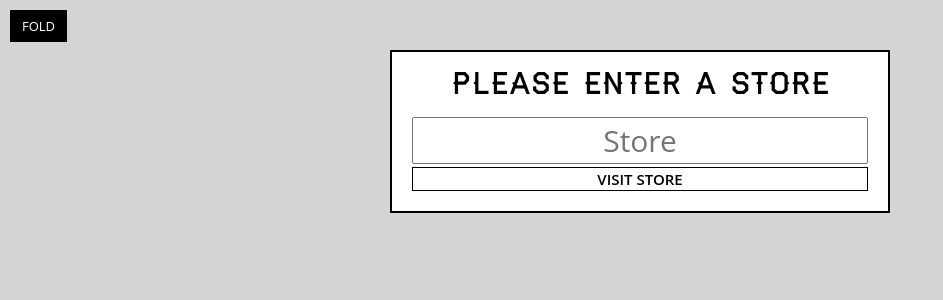
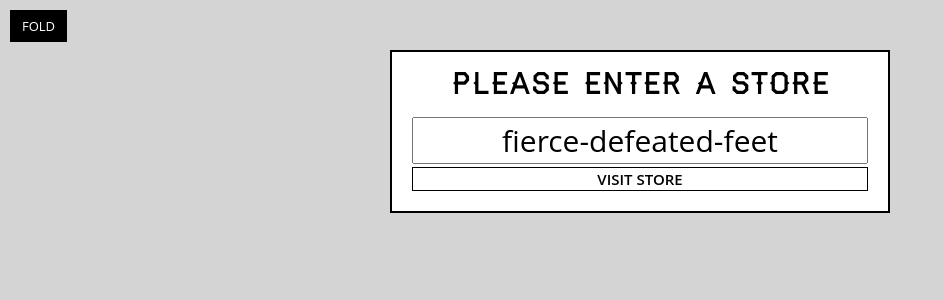
Before and after one commit to thephilgray/review-react-2018, a React (Create React App) app in the folder 001_react-for-beginners/: page / in a window 1280 px wide. Shown: the top 300 px of the page, without its empty margins (0-943 px from the left). Built offline with nearby package versions, Linux system fonts and the light colour scheme.

Commit message:
Use a helper function to provide a default value to an input.

```diff
--- a/001_react-for-beginners/src/components/StorePicker/StorePicker.js
+++ b/001_react-for-beginners/src/components/StorePicker/StorePicker.js
@@ -1,11 +1,17 @@
-import React, { Component } from "react";
+import React, { Component } from 'react';
+import { getFunName } from '../../helpers';
 
 class StorePicker extends Component {
   render() {
     return (
       <form className="store-selector">
         <h2>Please Enter A Store</h2>
-        <input type="text" required placeholder="Store" />
+        <input
+          type="text"
+          required
+          placeholder="Store"
+          defaultValue={getFunName()}
+        />
         <button type="submit">Visit Store</button>
       </form>
     );
```
